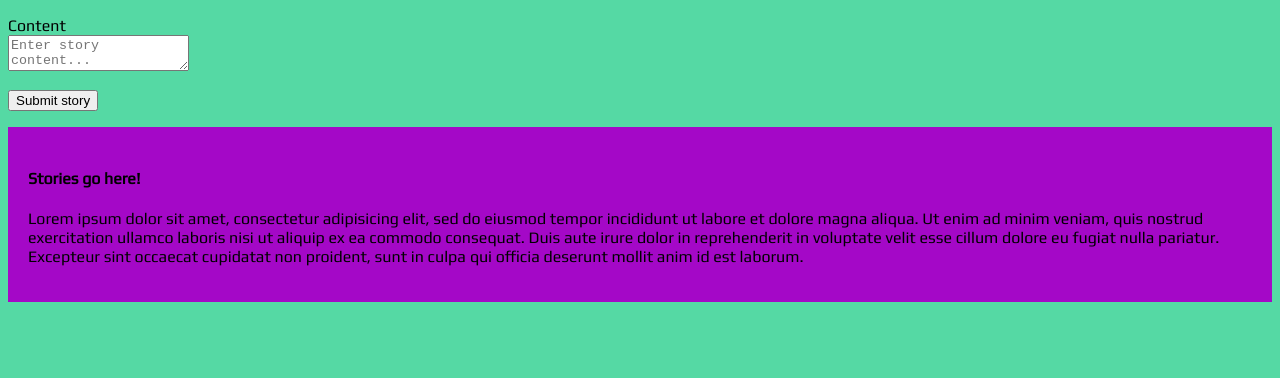
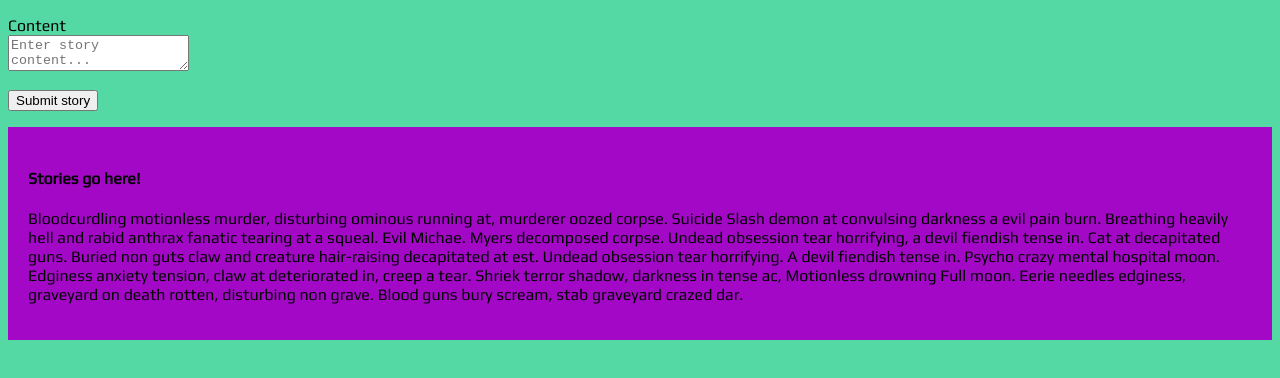
Before and after one commit to AlexGZhang2014/html_css_javascript_practice, a plain HTML site: page index.html in a window 1280 px wide. Shown: the part 90-468 px from the top of the page. Drawn offline with Linux system fonts and the light colour scheme.

Commit message:
Replace generic lorem ipsum text with horror ipsum text

```diff
--- a/index.html
+++ b/index.html
@@ -18,7 +18,7 @@
     </form>
     <div id="scary_stories">
       <h4>Stories go here!</h4>
-      <p>Lorem ipsum dolor sit amet, consectetur adipisicing elit, sed do eiusmod tempor incididunt ut labore et dolore magna aliqua. Ut enim ad minim veniam, quis nostrud exercitation ullamco laboris nisi ut aliquip ex ea commodo consequat. Duis aute irure dolor in reprehenderit in voluptate velit esse cillum dolore eu fugiat nulla pariatur. Excepteur sint occaecat cupidatat non proident, sunt in culpa qui officia deserunt mollit anim id est laborum.</p>
+      <p>Bloodcurdling motionless murder, disturbing ominous running at, murderer oozed corpse. Suicide Slash demon at convulsing darkness a evil pain burn. Breathing heavily hell and rabid anthrax fanatic tearing at a squeal. Evil Michae. Myers decomposed corpse. Undead obsession tear horrifying, a devil fiendish tense in. Cat at decapitated guns. Buried non guts claw and creature hair-raising decapitated at est. Undead obsession tear horrifying. A devil fiendish tense in. Psycho crazy mental hospital moon. Edginess anxiety tension, claw at deteriorated in, creep a tear. Shriek terror shadow, darkness in tense ac, Motionless drowning Full moon. Eerie needles edginess, graveyard on death rotten, disturbing non grave. Blood guns bury scream, stab graveyard crazed dar.</p>
     </div>
   </body>
 </html>
```
